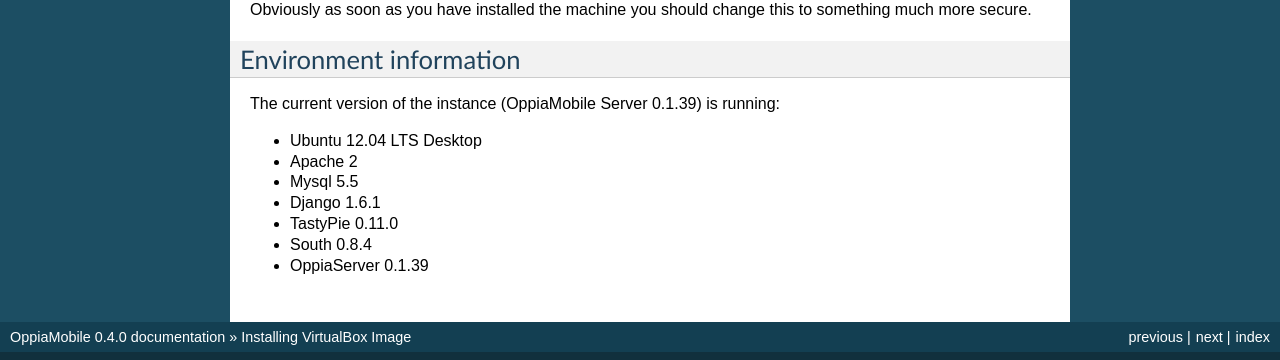
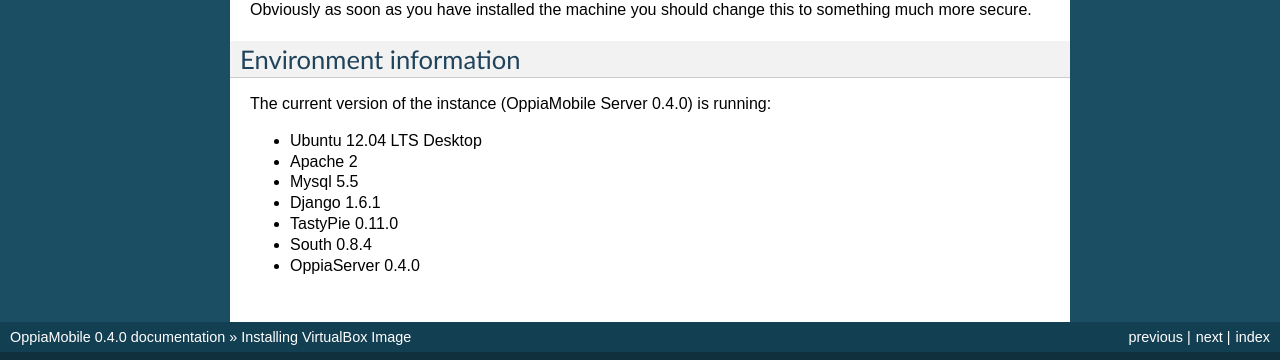
Before and after one commit to DigitalCampus/django-oppia, a Sphinx documentation site: the page built from docs/virtualbox.rst, in a window 1280 px wide. Shown: the part 359-719 px from the top of the page. Built offline with Sphinx 7.4.7, drawn with Linux system fonts in a browser that asks for light colours; the version number is read from the project's files by our own code.

Commit message:
update docs for new AWS and VM machines

```diff
--- a/docs/aws.rst
+++ b/docs/aws.rst
@@ -97,7 +97,7 @@
 
 Environment information
 -----------------------
-The current version of the instance (OppiaMobile Server 0.1.39) is running:
+The current version of the instance (OppiaMobile Server 0.4.0) is running:
 
 * Ubuntu 12.04 LTS Server
 * Apache 2
@@ -105,7 +105,7 @@
 * Django 1.6.1
 * TastyPie 0.11.0
 * South 0.8.4
-* OppiaServer 0.1.39
+* OppiaServer 0.4.0
 
 
 Email configuration
--- a/docs/install.rst
+++ b/docs/install.rst
@@ -15,7 +15,7 @@
 * Install OppiaMobile, run ``pip install django-oppia``
 
 * Edit your ``settings.py`` file as follows:
-	* Add :mod:`oppia`, :mod:`oppia.quiz` and :mod:`oppia.viz` to your
+	* Add :mod:`oppia` to your
 	  `INSTALLED_APPS` like this::
 
 	      INSTALLED_APPS = (
--- a/docs/virtualbox.rst
+++ b/docs/virtualbox.rst
@@ -20,7 +20,7 @@
 
 Environment information
 -----------------------
-The current version of the instance (OppiaMobile Server 0.1.39) is running:
+The current version of the instance (OppiaMobile Server 0.4.0) is running:
 
 * Ubuntu 12.04 LTS Desktop
 * Apache 2
@@ -28,4 +28,4 @@
 * Django 1.6.1
 * TastyPie 0.11.0
 * South 0.8.4
-* OppiaServer 0.1.39
+* OppiaServer 0.4.0
```
